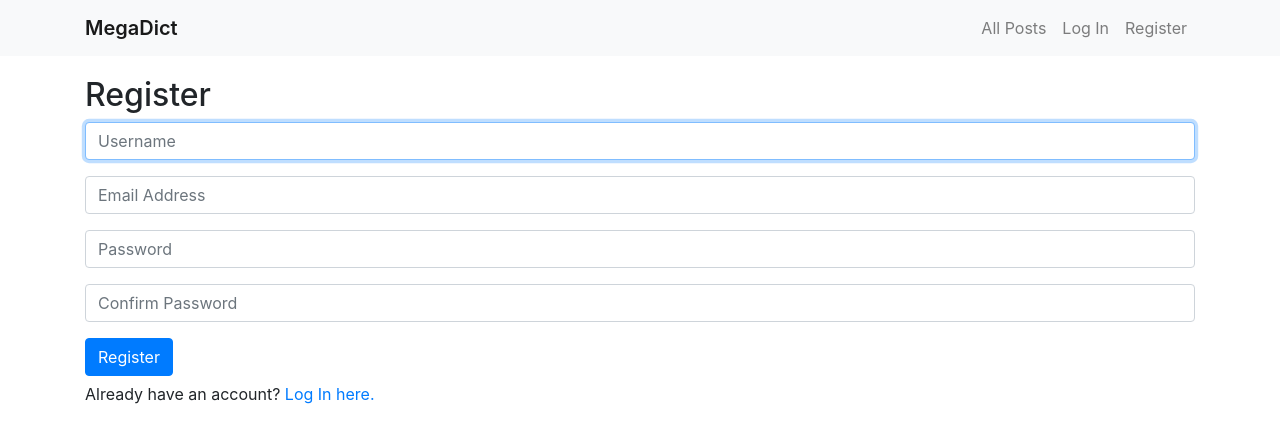
After one commit to Emptywastaken/Capstone, a Django app: page /register in a window 1280 px wide. The commit adds this page. Shown: the top 443 px of the page. Run offline with Django 4.2, Linux system fonts and the light colour scheme; some libraries are stand-ins or nearby versions.

Commit message:
Improved style of login and register templates

```diff
--- a/AdvancedDict/static/AdvancedDict/styles.css
+++ b/AdvancedDict/static/AdvancedDict/styles.css
@@ -0,0 +1,3 @@
+h2 {
+    margin-top: 20px;
+}
--- a/AdvancedDict/templates/AdvancedDict/layout.html
+++ b/AdvancedDict/templates/AdvancedDict/layout.html
@@ -16,10 +16,10 @@
             <a class="navbar-brand mb-0 h1" href="{% url 'index' %}" style="font-weight: 600;">MegaDict</a>
 
             <div>
-            <!-- <ul class="navbar-nav mr-auto">
+            <ul class="navbar-nav mr-auto">
                 {% if user.is_authenticated %}
                     <li class="nav-item">
-                        <a class="nav-link" href="{% url 'profile' request.user %}"><strong>{{ user.username }}</strong></a>
+                        <a class="nav-link" href="#"><strong>{{ user.username }}</strong></a>
                     </li>
                 {% endif %}
                 <li class="nav-item">
@@ -27,20 +27,20 @@
                 </li>
                 {% if user.is_authenticated %}
                     <li class="nav-item">
-                        <a class="nav-link" href="{% url 'following' request.user.id %}">Following</a>
+                        <a class="nav-link" href="#">Following</a>
                     </li>
                     <li class="nav-item">
-                        <a class="nav-link" href="#">Log Out</a>
+                        <a class="nav-link" href="{% url 'logout'%}">Log Out</a>
                     </li>
                 {% else %}
                     <li class="nav-item">
-                        <a class="nav-link" href="#">Log In</a>
+                        <a class="nav-link" href="{% url 'login'%}">Log In</a>
                     </li>
                     <li class="nav-item">
-                        <a class="nav-link" href="#">Register</a>
+                        <a class="nav-link" href="{% url 'register' %}">Register</a>
                     </li>
                 {% endif %}
-              </ul>-->
+              </ul>
             </div>
             </div>
           </nav>
--- /dev/null
+++ b/AdvancedDict/templates/AdvancedDict/register.html
@@ -0,0 +1,30 @@
+{% extends "AdvancedDict/layout.html" %}
+{% load static %}
+{% block body %}
+    <div class="container-lg">
+    <h2>Register</h2>
+
+    {% if message %}
+        <div>{{ message }}</div>
+    {% endif %}
+
+    <form action="{% url 'register' %}" method="post">
+        {% csrf_token %}
+        <div class="form-group">
+            <input class="form-control" autofocus type="text" name="username" placeholder="Username">
+        </div>
+        <div class="form-group">
+            <input class="form-control" type="email" name="email" placeholder="Email Address">
+        </div>
+        <div class="form-group">
+            <input class="form-control" type="password" name="password" placeholder="Password">
+        </div>
+        <div class="form-group">
+            <input class="form-control" type="password" name="confirmation" placeholder="Confirm Password">
+        </div>
+        <input class="btn btn-primary" type="submit" value="Register">
+    </form>
+
+    <div style="padding-top: 6px;">Already have an account? <a href="{% url 'login' %}">Log In here.</a></div>
+    </div>
+{% endblock %}
--- a/AdvancedDict/urls.py
+++ b/AdvancedDict/urls.py
@@ -4,4 +4,7 @@ from . import views
 
 urlpatterns = [
     path("", views.index, name="index"),
+    path("login", views.login_view, name="login"),
+    path("logout", views.logout_view, name="logout"),
+    path("register", views.register, name="register"),
 ]
--- a/AdvancedDict/views.py
+++ b/AdvancedDict/views.py
@@ -35,11 +35,11 @@ def login_view(request):
             login(request, user)
             return HttpResponseRedirect(reverse("index"))
         else:
-            return render(request, "network/login.html", {
+            return render(request, "AdvancedDict/login.html", {
                 "message": "Invalid username and/or password."
             })
     else:
-        return render(request, "network/login.html")
+        return render(request, "AdvancedDict/login.html")
 
 def logout_view(request):
     logout(request)
@@ -54,7 +54,7 @@ def register(request):
         password = request.POST["password"]
         confirmation = request.POST["confirmation"]
         if password != confirmation:
-            return render(request, "network/register.html", {
+            return render(request, "AdvancedDict/register.html", {
                 "message": "Passwords must match."
             })
 
@@ -63,10 +63,10 @@ def register(request):
             user = User.objects.create_user(username, email, password)
             user.save()
         except IntegrityError:
-            return render(request, "network/register.html", {
+            return render(request, "AdvancedDict/register.html", {
                 "message": "Username already taken."
             })
         login(request, user)
         return HttpResponseRedirect(reverse("index"))
     else:
-        return render(request, "network/register.html")
+        return render(request, "AdvancedDict/register.html")
```
Also changed, not shown: AdvancedDict/templates/AdvancedDict/login.html (added, +24 -0 lines).
